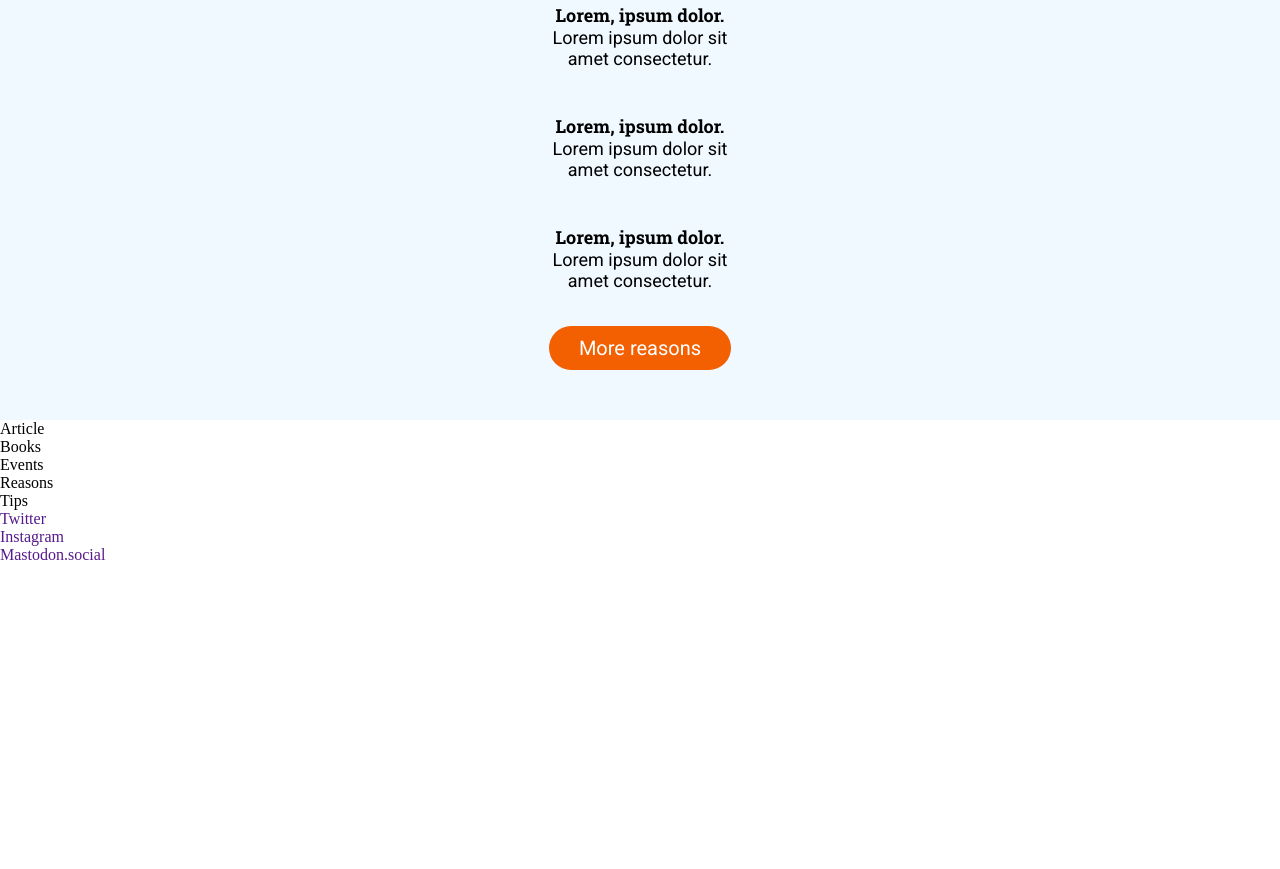
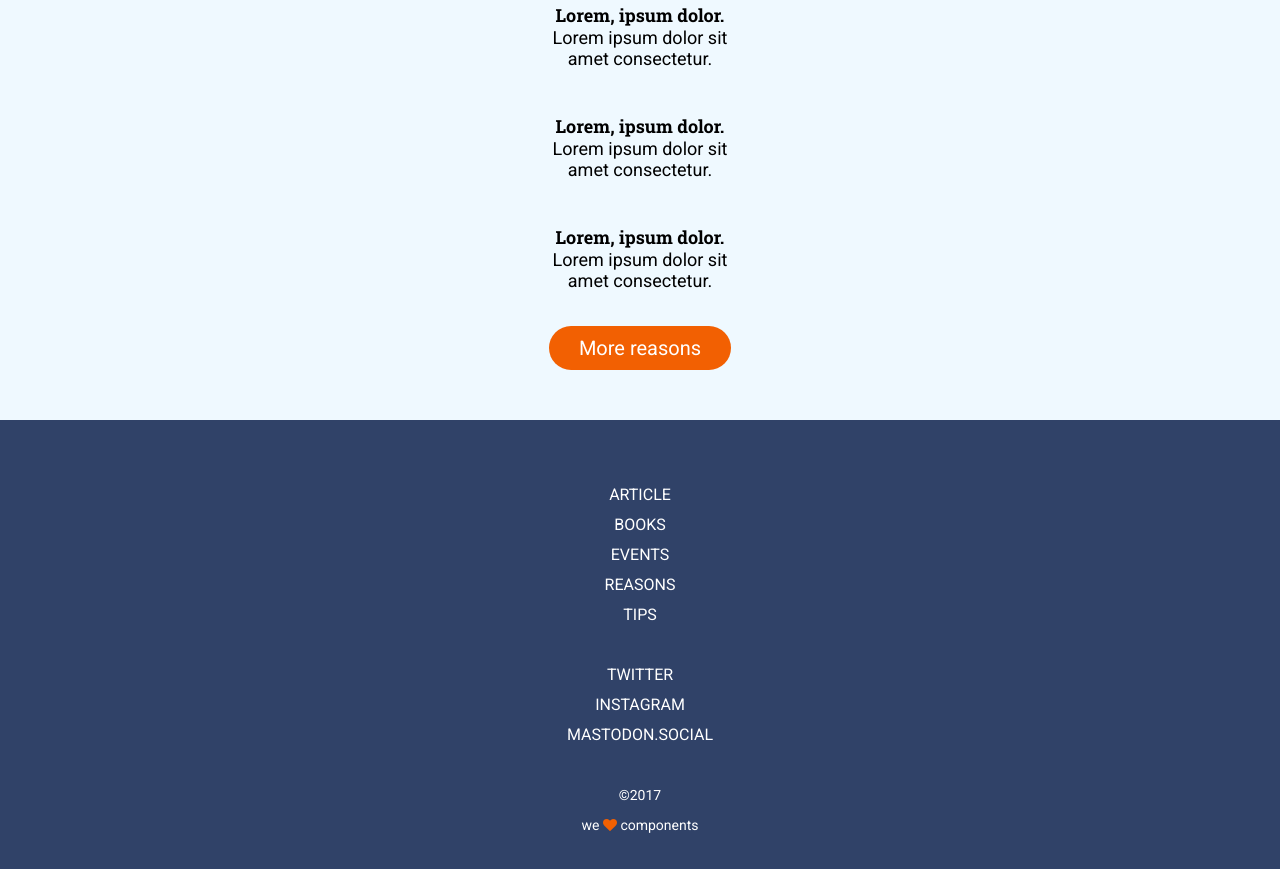
Before and after one commit to Adalab/modulo-1-evaluacion-final-adrmenendez, a website: page src/html/index.html in a window 1280 px wide. Shown: the part 1117-1986 px from the top of the page. Before the commit the page ends 1681 px from the top, so only its background shows below. Drawn offline with nearby package versions, Linux system fonts and the light colour scheme; files that its build step writes are made by us from their sources; files whose address does not match are found by name.

Commit message:
add footer

```diff
--- a/src/html/index.html
+++ b/src/html/index.html
@@ -5,6 +5,7 @@
     <meta charset="UTF-8">
     <meta http-equiv="X-UA-Compatible" content="IE=edge">
     <meta name="viewport" content="width=device-width, initial-scale=1.0">
+    <link rel="stylesheet" href="https://cdnjs.cloudflare.com/ajax/libs/font-awesome/4.7.0/css/font-awesome.min.css">
     <link rel="stylesheet" href="./assets/css/main.css">
     <title>Evaluación final</title>
 </head>
--- a/src/html/partials/footer.html
+++ b/src/html/partials/footer.html
@@ -1,18 +1,21 @@
 <footer class="footer">
     <nav>
-        <ul class="link_page">
-            <li><a href="" class="link_page_item"></a>Article</li>
-            <li><a href="" class="link_page_item"></a>Books</li>
-            <li><a href="" class="link_page_item"></a>Events</li>
-            <li><a href="" class="link_page_item"></a>Reasons</li>
-            <li><a href="" class="link_page_item"></a>Tips</li>
+        <ul class="footer_links">
+            <li><a href="" class="footer_links--item">Article</a></li>
+            <li><a href="" class="footer_links--item">Books</a></li>
+            <li><a href="" class="footer_links--item">Events</a></li>
+            <li><a href="" class="footer_links--item">Reasons</a></li>
+            <li><a href="" class="footer_links--item">Tips</a></li>
         </ul>
     </nav>
     <nav>
-        <ul class="link_media">
-            <li><a href="" class="link_page_item">Twitter</a></li>
-            <li><a href="" class="link_page_item">Instagram</a></li>
-            <li><a href="" class="link_page_item">Mastodon.social</a></li>
-        </ul>
-    </nav>
+        <ul class="footer_links">
+            <li><a href="" class="footer_links--item">Twitter</a></li>
+            <li><a href="" class="footer_links--item">Instagram</a></li>
+            <li><a href="" class="footer_links--item">Mastodon.social</a><li>
+        </nav>
+    <section class="footer_copy">
+        <p class="footer_copy--item">&copy;2017</p>
+        <p class="footer_copy--item">we <i class="fa fa-heart" aria-hidden="true"></i> components</p>
+    </section>
 </footer>
--- a/src/scss/layout/_footer.scss
+++ b/src/scss/layout/_footer.scss
@@ -0,0 +1,22 @@
+.footer {
+  background-color: $footerBackground;
+  text-align: center;
+  padding: 60px 0 45px 0;
+  &_links {
+    padding-bottom: 30px;
+    &--item {
+      @include mainFont(16px, $titleColor);
+      text-transform: uppercase;
+      line-height: 30px;
+    }
+  }
+  &_copy {
+    &--item {
+      @include mainFont(14px, $titleColor);
+      line-height: 30px;
+      .fa {
+        color: $mainDetailColor;
+      }
+    }
+  }
+}
```
